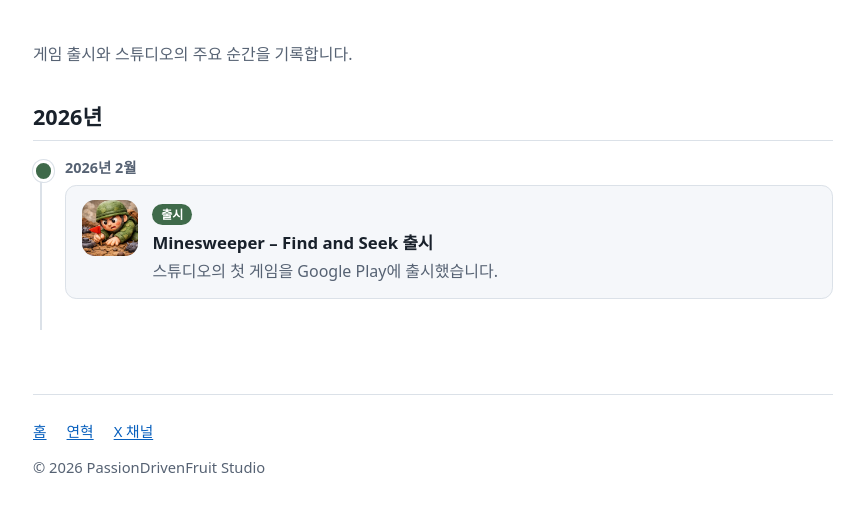
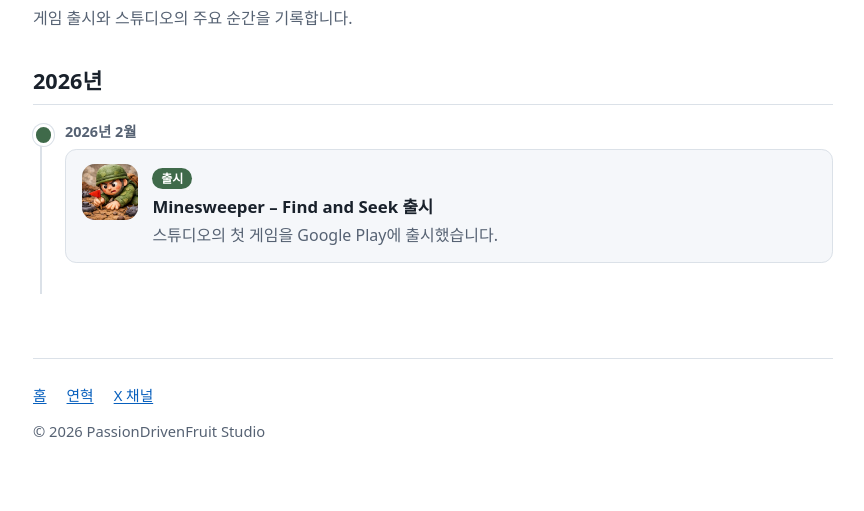
Before and after one commit to passiondrivenfruit/passiondrivenfruit.github.io, an Eleventy site: page src/history.njk in a window 1280 px wide. Shown: the part 179-690 px from the top of the page, without its empty margins (207-1071 px from the left). Built offline with nearby package versions, Linux system fonts and the light colour scheme; Eleventy itself is replaced by a stand-in of ours; files that its build step writes are made by us from their sources.

Commit message:
연혁 페이지 제목과 소개 사이 간격 줄이기
Co-Authored-By: Claude Opus 5.5 <noreply@anthropic.com>
Claude-Session: https://claude.ai/code/session_01F77sszXMsmSjVxP69fHkr4

```diff
--- a/src/history.njk
+++ b/src/history.njk
@@ -11,7 +11,7 @@ eleventyComputed:
   canonicalPath: "{{ history.paths[locale.code] }}"
 ---
 {% set h = history.copy[language] %}
-<main id="main-content" class="container">
+<main id="main-content" class="container history-page">
   <p class="history-intro">{{ h.intro }}</p>
   {% for group in history.years(language) %}
   <section class="history-year" aria-labelledby="year-{{ group.year }}">
--- a/src/style.css
+++ b/src/style.css
@@ -137,7 +137,8 @@ a.card-attr:hover { background: radial-gradient(circle at 35% 30%, #fff, #b9d79a
 .history-link { margin-top: 1rem; font-weight: 600; }
 .history-link a::after { content: " →"; }
 [dir="rtl"] .history-link a::after { content: " ←"; }
-.history-intro { color: var(--muted); }
+.history-page { padding-top: 0; }
+.history-page .history-intro { margin-top: 0; color: var(--muted); }
 .timeline { position: relative; margin: 0; padding: 0 0 0.5rem; list-style: none; }
 .timeline::before { content: ""; position: absolute; inset-block: 0.4rem 0; inset-inline-start: 0.45rem; width: 2px; background: var(--border); }
 .timeline-item { position: relative; padding: 0.15rem 0 1.4rem; padding-inline-start: 2rem; }
```
